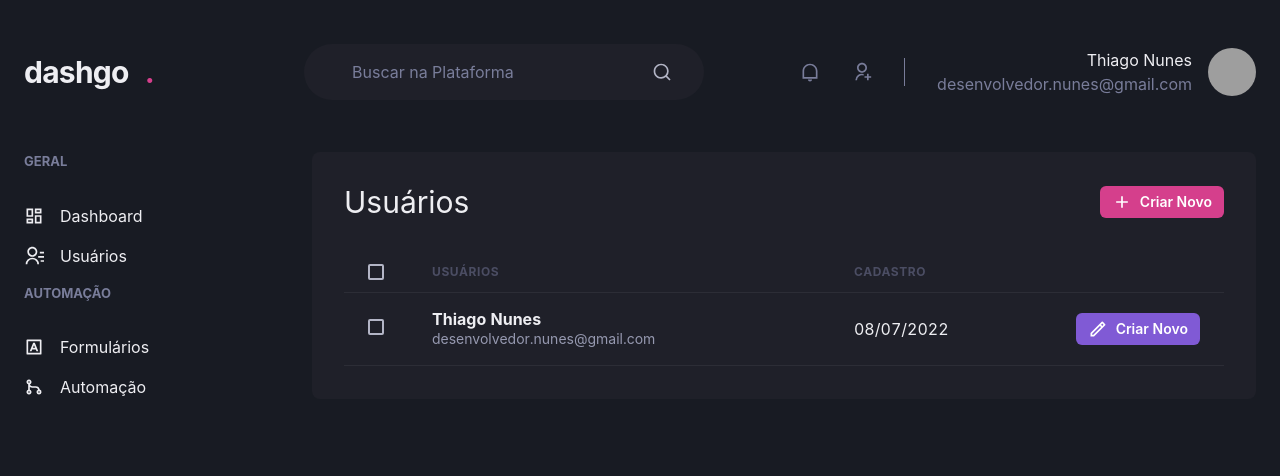
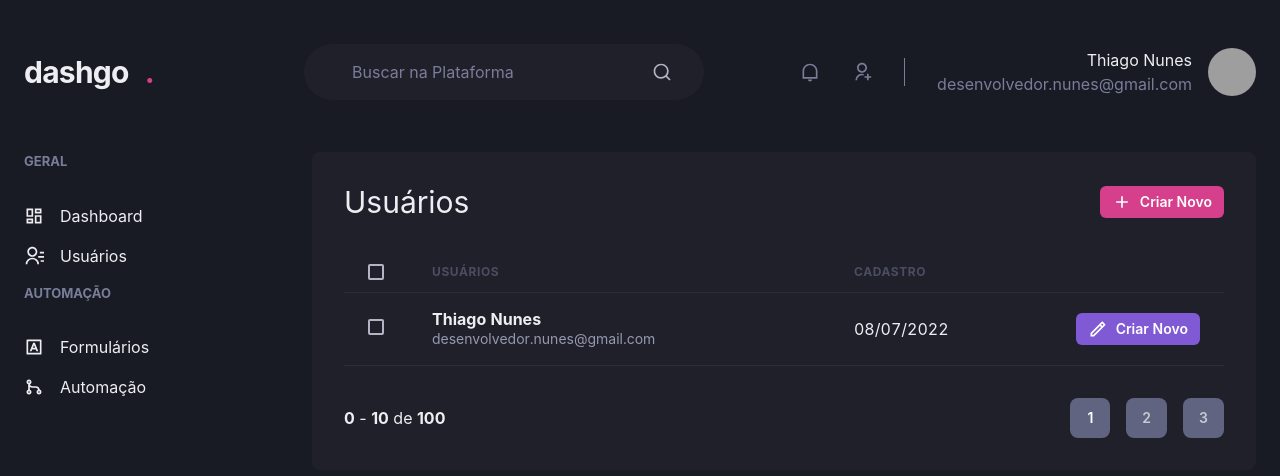
Before and after one commit to thg-nunes/dashgo, a Next.js app: page /users in a window 1280 px wide. Shown: the top 476 px of the page. Built offline with nearby package versions, Linux system fonts and the light colour scheme; grey boxes are pictures that could not be loaded.

Commit message:
feature: cria base de paginacao

```diff
--- /dev/null
+++ b/src/components/pagination/index.tsx
@@ -0,0 +1,20 @@
+import { Box, Button, Flex, Stack } from "@chakra-ui/react"
+
+export const Pagination = () => {
+  return (
+    <Flex justify={'space-between'} pt='8' align={'center'}>
+      <Box>
+        <strong>0</strong> - <strong>10</strong> de <strong>100</strong>
+      </Box>
+      <Box>
+        <Stack spacing={'4'} flexDir='row' align={'center'} direction='row'>
+          <Button borderRadius={8} fontSize='sm' bg='gray.500' _hover={{bg: 'gray.300'}} colorScheme='pink' disabled _disabled={{
+            bg: 'pink.500', cursor: 'default'
+          }}>1</Button>
+          <Button borderRadius={8} fontSize='sm' bg='gray.500' _hover={{bg: 'gray.300'}} color='whiteAlpha.700'>2</Button>
+          <Button borderRadius={8} fontSize='sm' bg='gray.500' _hover={{bg: 'gray.300'}} color='whiteAlpha.700'>3</Button>
+        </Stack>
+      </Box>
+    </Flex>
+  )
+}
--- a/src/pages/users/index.tsx
+++ b/src/pages/users/index.tsx
@@ -1,6 +1,7 @@
 import { Box, Button, Checkbox, Flex, Heading, Icon, Table, Tag, Tbody, Td, Text, Th, Thead, Tr } from "@chakra-ui/react";
 import { RiAddLine, RiPencilLine } from "react-icons/ri";
 import { Header } from "../../components/header";
+import { Pagination } from "../../components/pagination";
 import { SideBar } from "../../components/sideBar";
 
 export default function UsersList() {
@@ -45,6 +46,7 @@ export default function UsersList() {
               </Tr>
             </Tbody>
           </Table>
+          <Pagination />
         </Box>
       </Flex>
     </Box>
```
